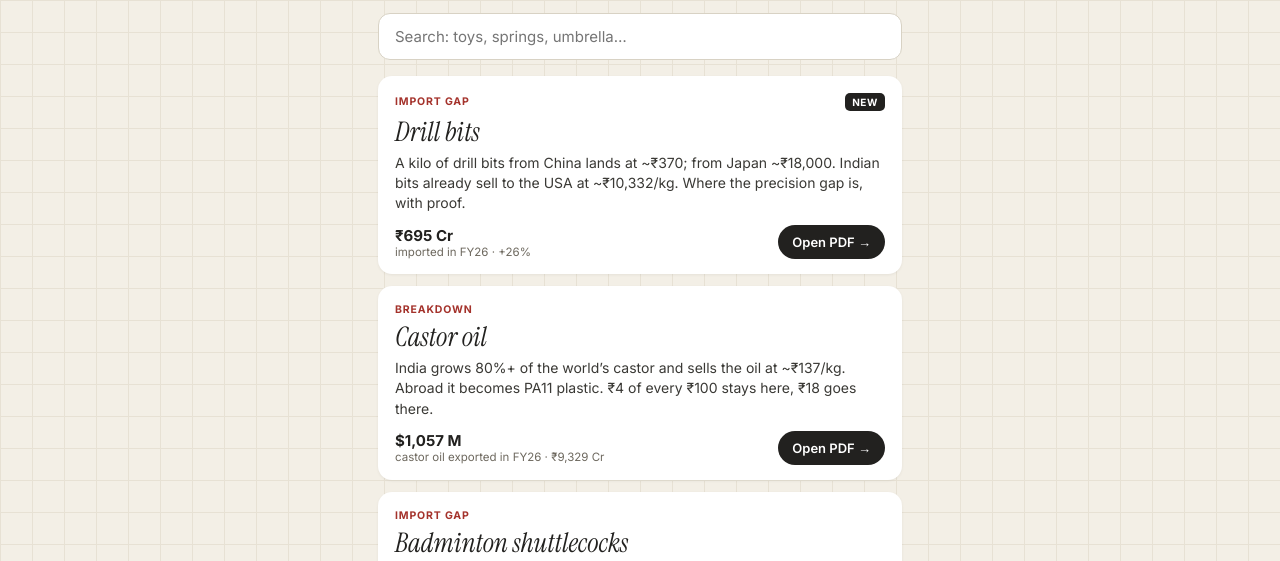
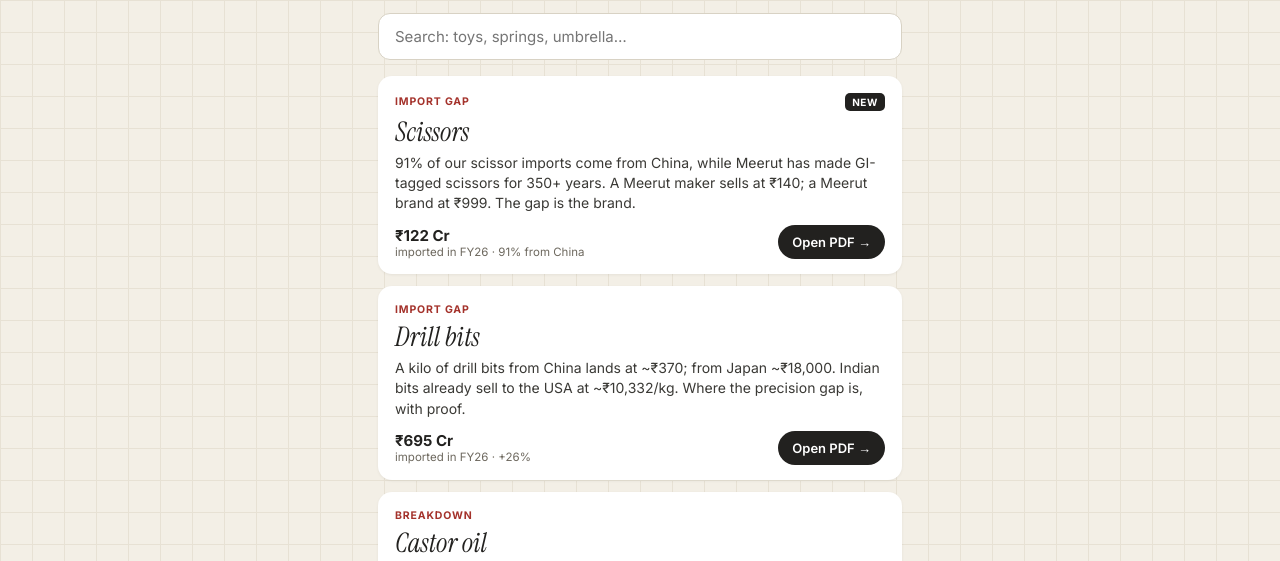
Before and after one commit to profitmotive/profitmotive.github.io, a plain HTML site: page index.html in a window 1280 px wide. Shown: the part 224-785 px from the top of the page. Drawn offline with Linux system fonts and the light colour scheme.

Commit message:
Add scissors breakdown
Co-Authored-By: Claude Opus 5.5 <noreply@anthropic.com>
Claude-Session: https://claude.ai/code/session_01V33d3yH5Toesh6xeycqne2

```diff
--- a/index.html
+++ b/index.html
@@ -67,6 +67,7 @@ const D = id => 'https://drive.google.com/file/d/' + id + '/view';
 const items = [
   // Newest reel first. To add a breakdown, put it at the TOP of this list.
   // liveAt (optional): the card stays hidden until this time.
+  {tag:'Import Gap', title:'Scissors', hook:'91% of our scissor imports come from China, while Meerut has made GI-tagged scissors for 350+ years. A Meerut maker sells at ₹140; a Meerut brand at ₹999. The gap is the brand.', num:'₹122 Cr', sub:'imported in FY26 · 91% from China', url:D('1BMWNpROiKceCzx28yKcrmi_tVn9slr2x'), keys:'scissors scissor meerut tailor shears gi yazdan brand cutting'},
   {tag:'Import Gap', title:'Drill bits', hook:'A kilo of drill bits from China lands at ~₹370; from Japan ~₹18,000. Indian bits already sell to the USA at ~₹10,332/kg. Where the precision gap is, with proof.', num:'₹695 Cr', sub:'imported in FY26 · +26%', url:D('1W2ewA1dSOqI67oSkzvddnj0UI5rH-8KA'), keys:'drill drill bits bit carbide tungsten hss masonry kennametal tools cutting', liveAt:'2026-11-20T16:45:00+05:30'},
   {tag:'Breakdown', title:'Castor oil', hook:'India grows 80%+ of the world’s castor and sells the oil at ~₹137/kg. Abroad it becomes PA11 plastic. ₹4 of every ₹100 stays here, ₹18 goes there.', num:'$1,057 M', sub:'castor oil exported in FY26 · ₹9,329 Cr', url:D('1L5dJY4doFTL8zWtPFbcB389rO0xva8JC'), keys:'castor oil castor seed castor cake arkema rilsan pa11 jayant gujarat agri export sebacic'},
   {tag:'Import Gap', title:'Badminton shuttlecocks', hook:'Branded tubes cost ~₹290 a shuttle; Uluberia hand-makes them from ₹20. The gap is a trusted ₹100–150 Indian shuttle. Starter unit ≈ ₹8.5 lakh.', num:'₹159 Cr', sub:'imported in FY26 · +65% this year', url:D('1311DQBv_nxEPi06dgDZv9wY-lJZqFrXZ'), keys:'shuttle shuttlecock shuttlecocks badminton feather uluberia yonex cork'},
```
